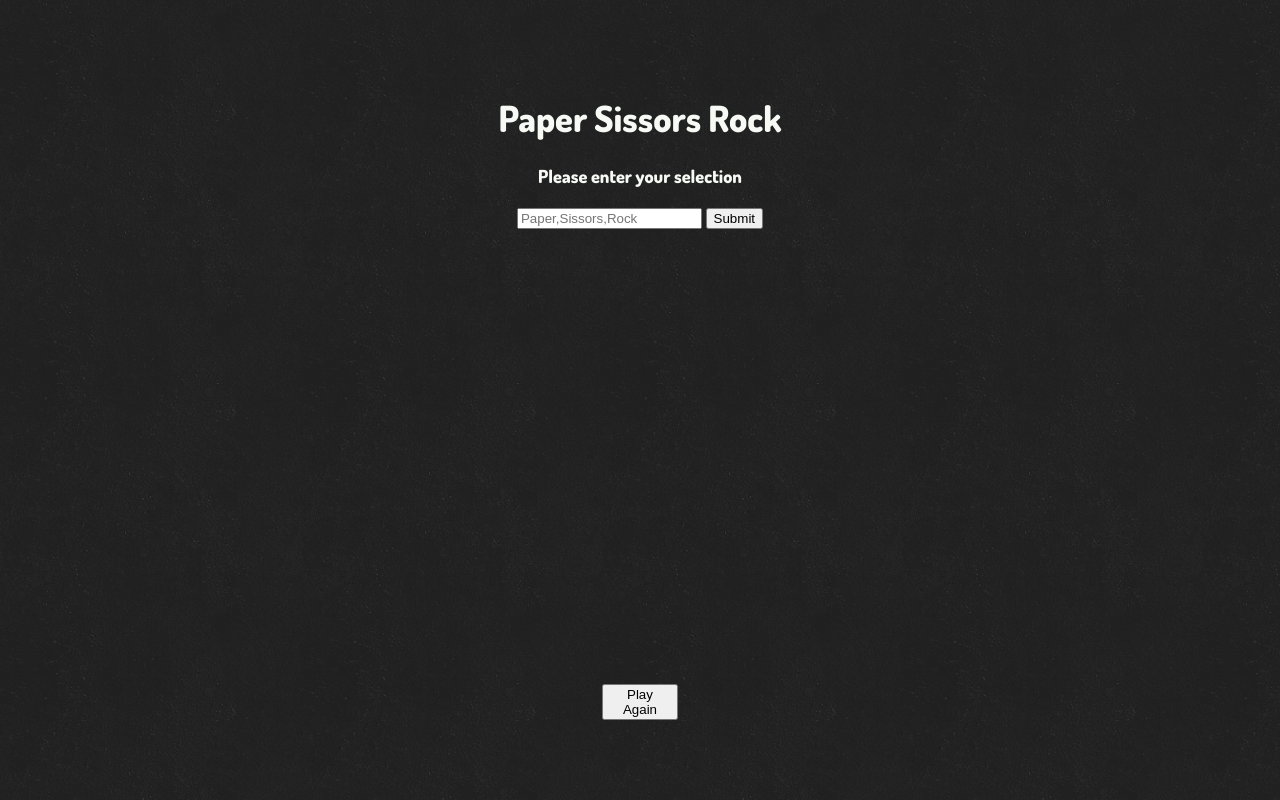
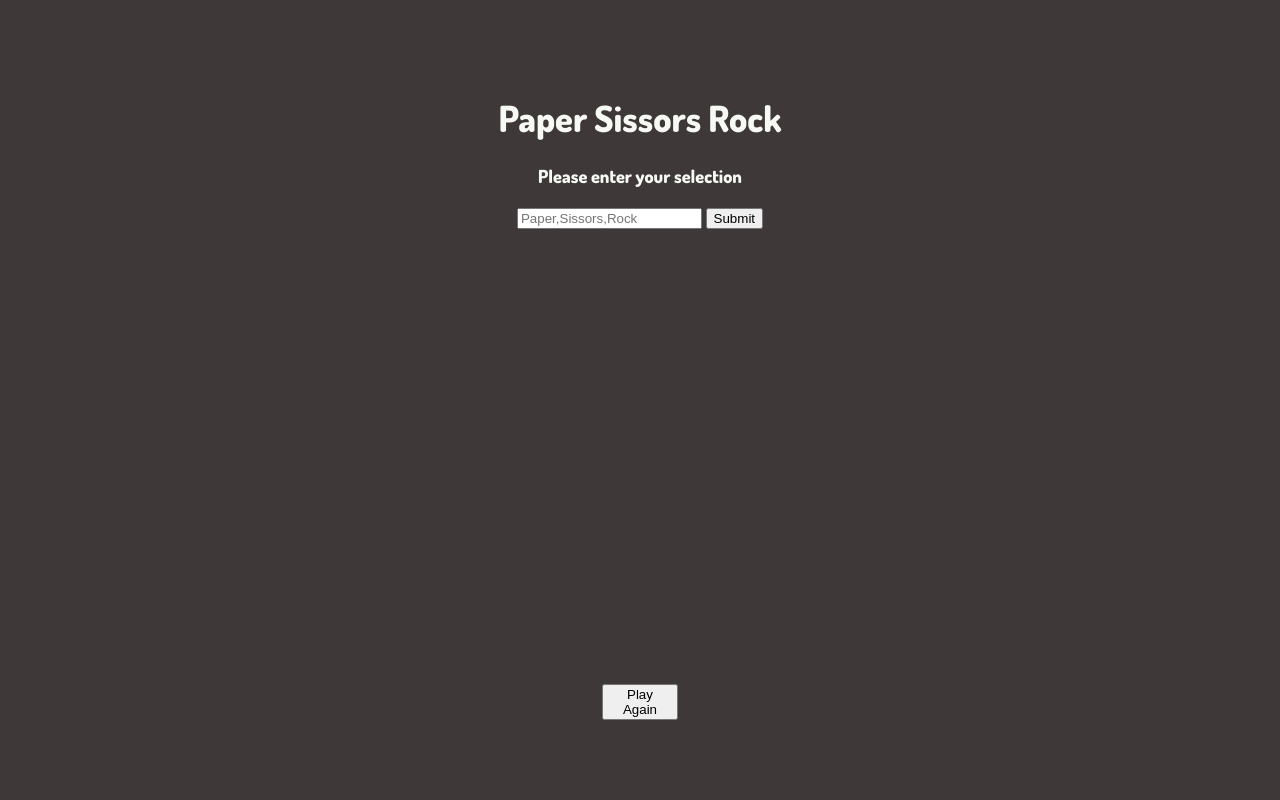
Before and after one commit to cesarcorujo/Computer-Game, a plain HTML site: page index.html in a window 1280 px wide. Drawn offline with Linux system fonts and the light colour scheme.

Commit message:
Deleted background

```diff
--- a/style.css
+++ b/style.css
@@ -1,12 +1,12 @@
 @import url("https://fonts.googleapis.com/css2?family=Dosis:wght@800&display=swap");
 
 body {
-  background-image: url(../img/dark_wall.png);
   position: relative;
   text-align: center;
   font-family: Dosis, sans-serif;
   font-size: large;
   color: rgb(247, 250, 244);
+  background-color: rgb(63, 56, 56);
 }
 
 h1 {
```
Also changed, not shown: img/dark_wall.png (deleted).
